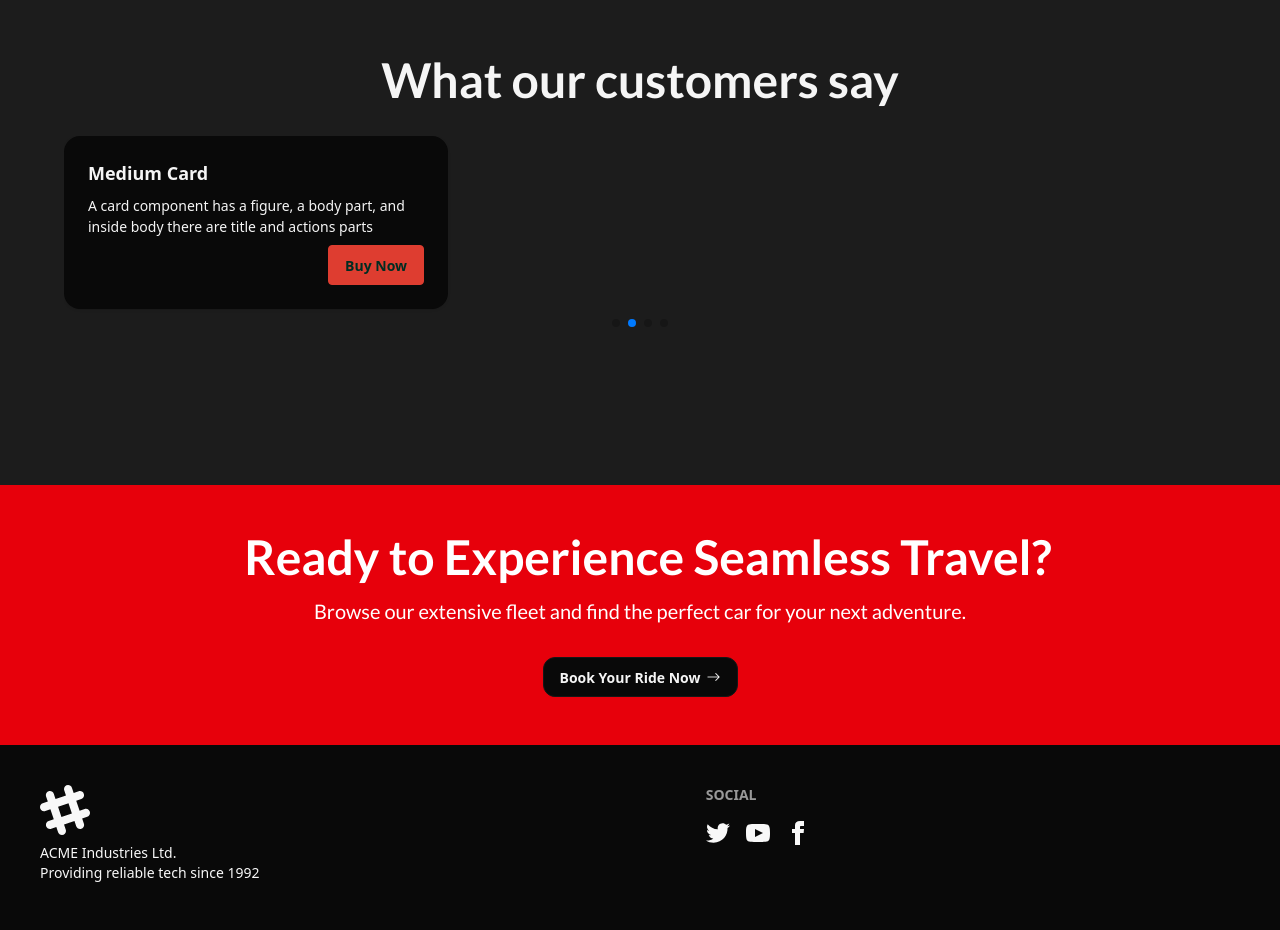
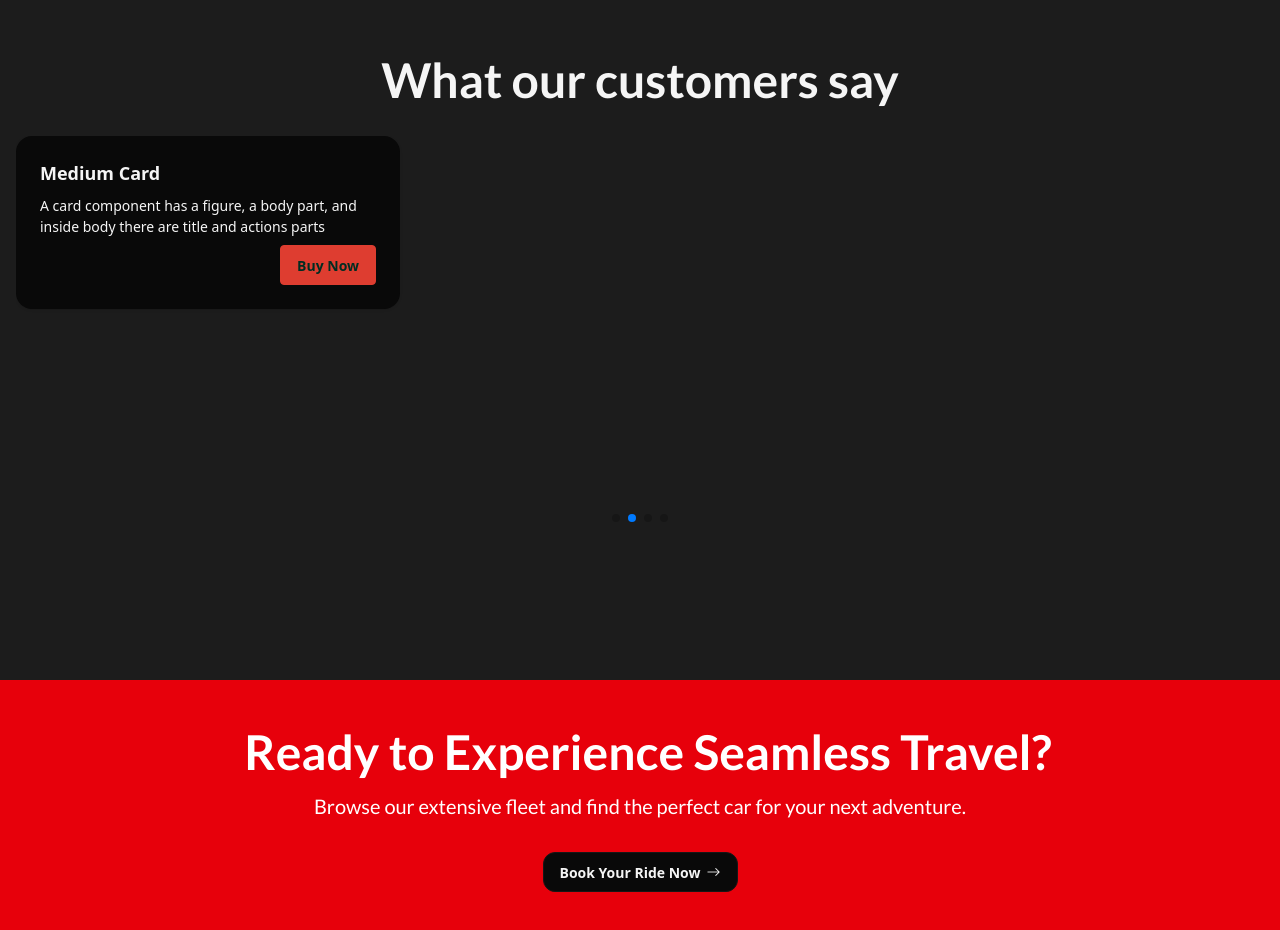
Before and after one commit to jacobferreras/car-rental, a Next.js app: page / in a window 1280 px wide. Shown: the part 2760-3690 px from the top of the page. Built offline with nearby package versions, Linux system fonts and the light colour scheme; no server answers; the database is empty.

Commit message:
refactor: update CustomerTestimony component layout for improved styling and consistency

```diff
--- a/components/ui/home/CustomerTestimony.tsx
+++ b/components/ui/home/CustomerTestimony.tsx
@@ -6,7 +6,7 @@ import "swiper/css/navigation";
 
 const CustomerTestimony = () => {
   return (
-    <div className="w-full max-w-6xl mx-auto">
+    <div className="container mx-auto px-4">
       <Swiper
         modules={[Pagination, Autoplay, Navigation]}
         spaceBetween={10}
@@ -16,8 +16,9 @@ const CustomerTestimony = () => {
           delay: 3000,
           disableOnInteraction: false,
         }}
+        className="h-[400px]"
       >
-        <SwiperSlide className="carousel-item w-full flex justify-center items-center flex-col gap-4">
+        <SwiperSlide className="flex justify-center items-center">
           <div className="card w-96 bg-base-100 card-md shadow-sm mb-8">
             <div className="card-body">
               <h2 className="card-title">Medium Card</h2>
@@ -31,7 +32,7 @@ const CustomerTestimony = () => {
             </div>
           </div>
         </SwiperSlide>
-        <SwiperSlide className="carousel-item w-full flex justify-center items-center flex-col gap-4">
+        <SwiperSlide className="flex justify-center items-center">
           <div className="card w-96 bg-base-100 card-md shadow-sm">
             <div className="card-body">
               <h2 className="card-title">Medium Card</h2>
@@ -45,7 +46,7 @@ const CustomerTestimony = () => {
             </div>
           </div>
         </SwiperSlide>
-        <SwiperSlide className="carousel-item w-full flex justify-center items-center flex-col gap-4">
+        <SwiperSlide className="flex justify-center items-center">
           <div className="card w-96 bg-base-100 card-md shadow-sm">
             <div className="card-body">
               <h2 className="card-title">Medium Card</h2>
@@ -59,7 +60,7 @@ const CustomerTestimony = () => {
             </div>
           </div>
         </SwiperSlide>
-        <SwiperSlide className="carousel-item w-full flex justify-center items-center flex-col gap-4">
+        <SwiperSlide className="flex justify-center items-center">
           <div className="card w-96 bg-base-100 card-md shadow-sm">
             <div className="card-body">
               <h2 className="card-title">Medium Card</h2>
```
